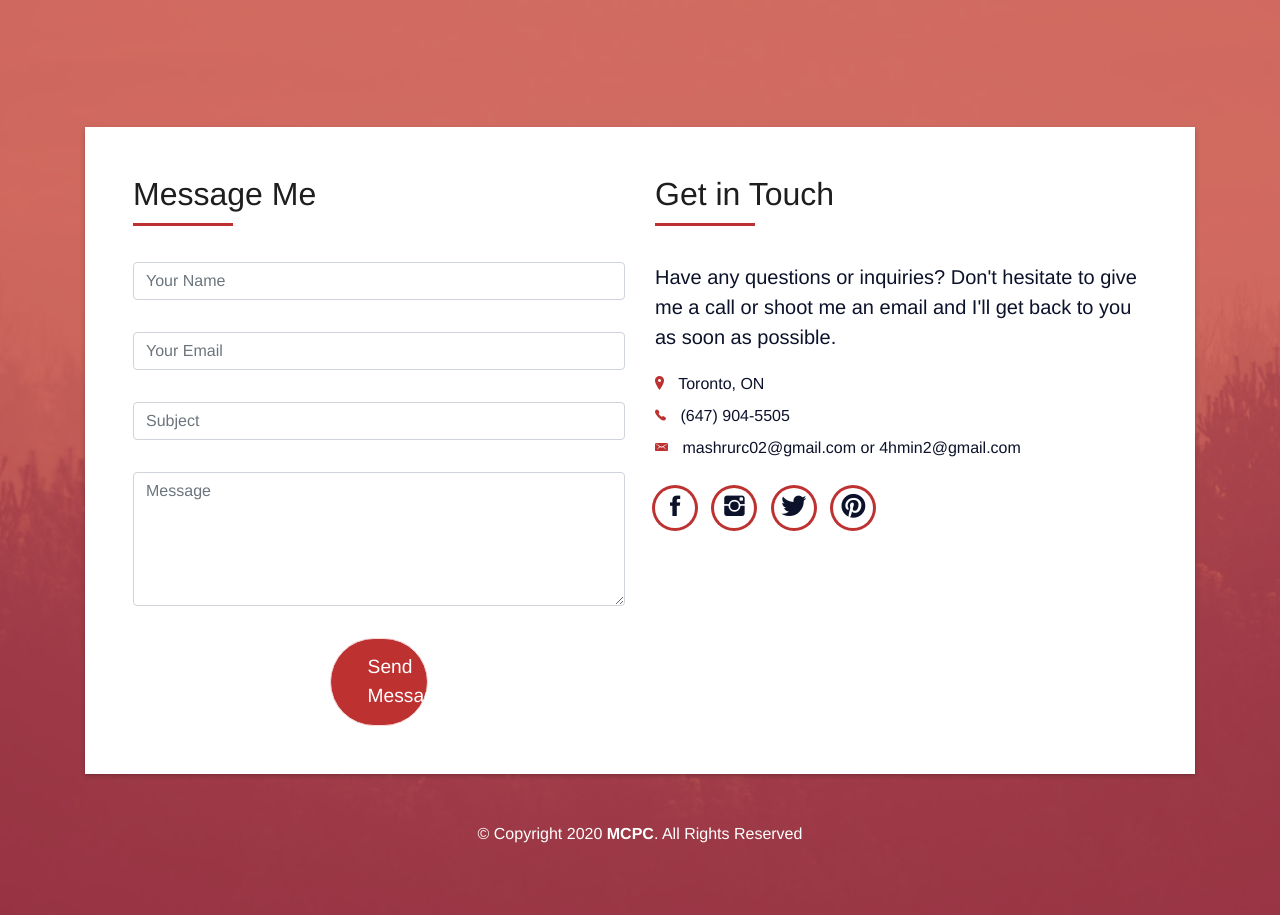
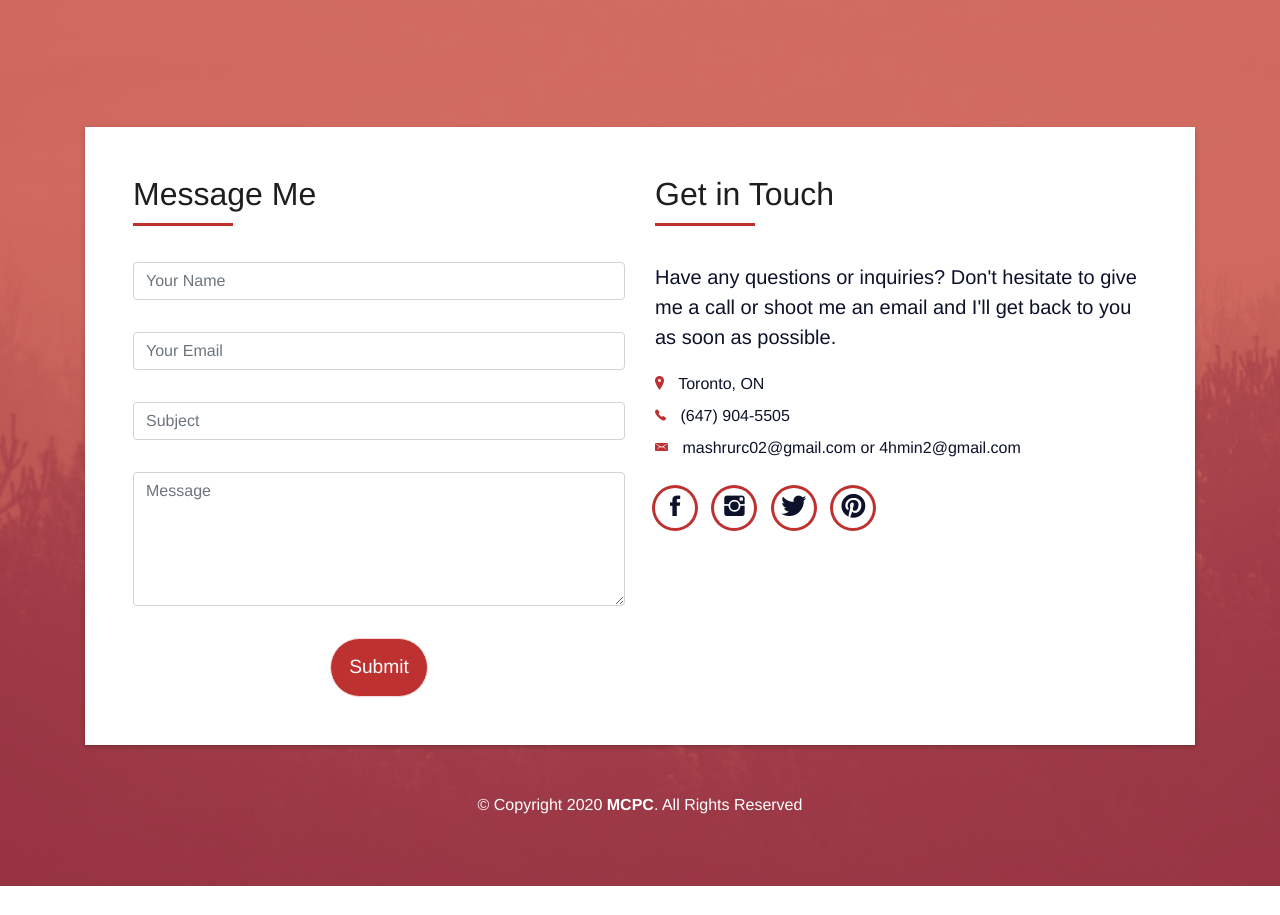
Before and after one commit to mashrurc/mlsummarizer, a Flask app: page / in a window 1280 px wide. Shown: the part 1437-2352 px from the top of the page. After the commit the page ends 2323 px from the top, so only its background shows below. Run offline with Flask 2, Linux system fonts and the light colour scheme; some libraries are stand-ins or nearby versions; some web fonts are replaced.

Commit message:
css minor changes

```diff
--- a/static/css/style-red.css
+++ b/static/css/style-red.css
@@ -60,6 +60,9 @@ a:hover {
 
 .box-shadow-a,
 .button:hover {
+  display: table-cell;
+vertical-align: middle;
+  padding: 5 5 5 5;
   box-shadow: 0 0 0 4px #f5dcdc;
 }
 
@@ -1130,8 +1133,10 @@ footer .credits a {
 ======================================*/
 
 .button {
-  display: inline-block;
-  padding: .3rem .6rem;
+  display: table-cell;
+vertical-align: middle;
+  /* display: inline-block; */
+  /* padding: .3rem .6rem; */
   text-align: center;
   vertical-align: middle;
   -webkit-user-select: none;
@@ -1146,27 +1151,45 @@ footer .credits a {
 }
 
 .button:focus {
+  display: flex;
+  align-items: center;
+  justify-content: center;
   outline: 0;
 }
 
 .button:hover {
+  display: flex;
+  align-items: center;
+  justify-content: center;
   background-color: #9c0d0d;
   color: #fff;
   transition: all 500ms ease;
 }
 
 .button-a {
+  display: flex;
+  align-items: center;
+  justify-content: center;
+  text-align: left;
   background-color: #be3131;
   color: #fff;
   border-color: #f5dcdc;
 }
 
 .button-big {
+  display: flex;
+  align-items: center;
+  justify-content: center;
+  text-align: center;
   padding: .9rem 2.3rem;
   font-size: 1.2rem;
 }
 
 .button-rouded {
+  display: flex;
+  align-items: center;
+  justify-content: center;
+  text-align: center;
   border-radius: 5rem;
 }
 
--- a/templates/index.html
+++ b/templates/index.html
@@ -320,7 +320,7 @@
                           </div>
                         </div>
                         <div class="col-md-12">
-                          <button type="submit" class="button button-a button-big button-rouded">Send Message</button>
+                          <button type="submit" class="button button-a button-big button-rouded">Submit</button>
                         </div>
                       </div>
                     </form>
```
